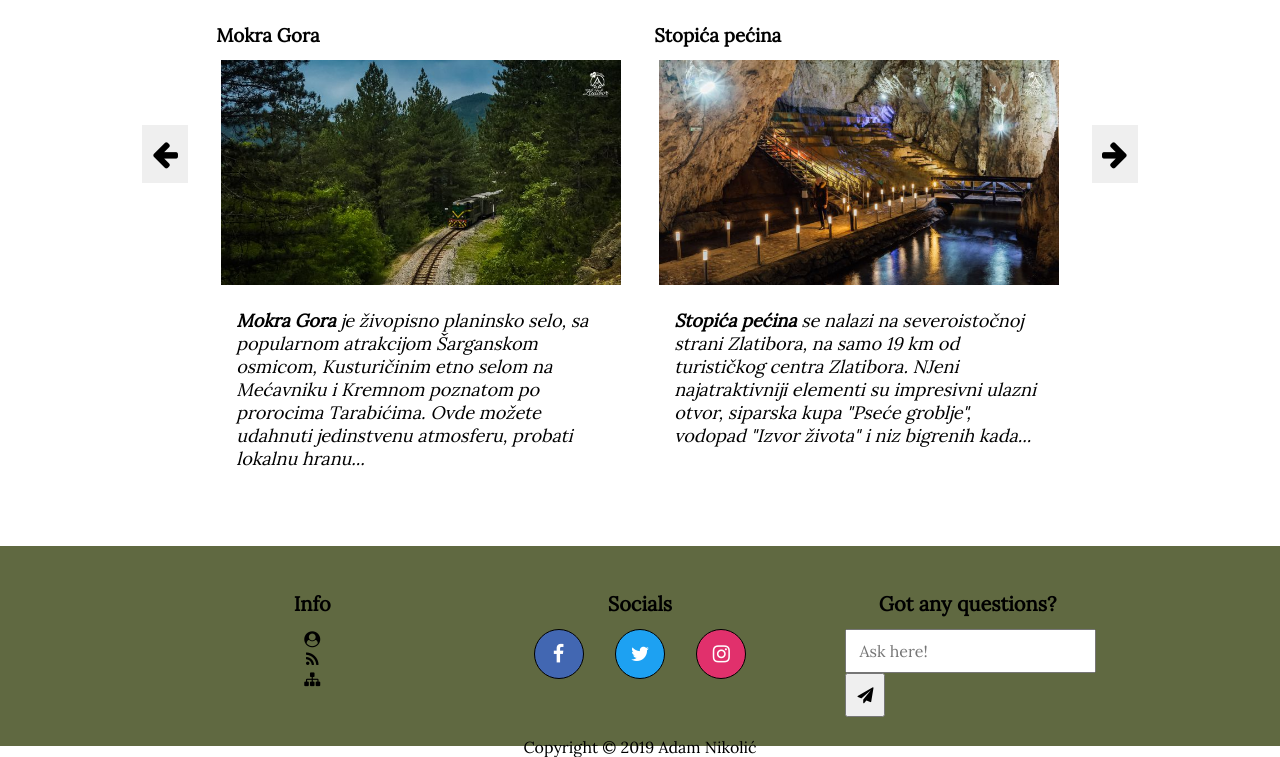
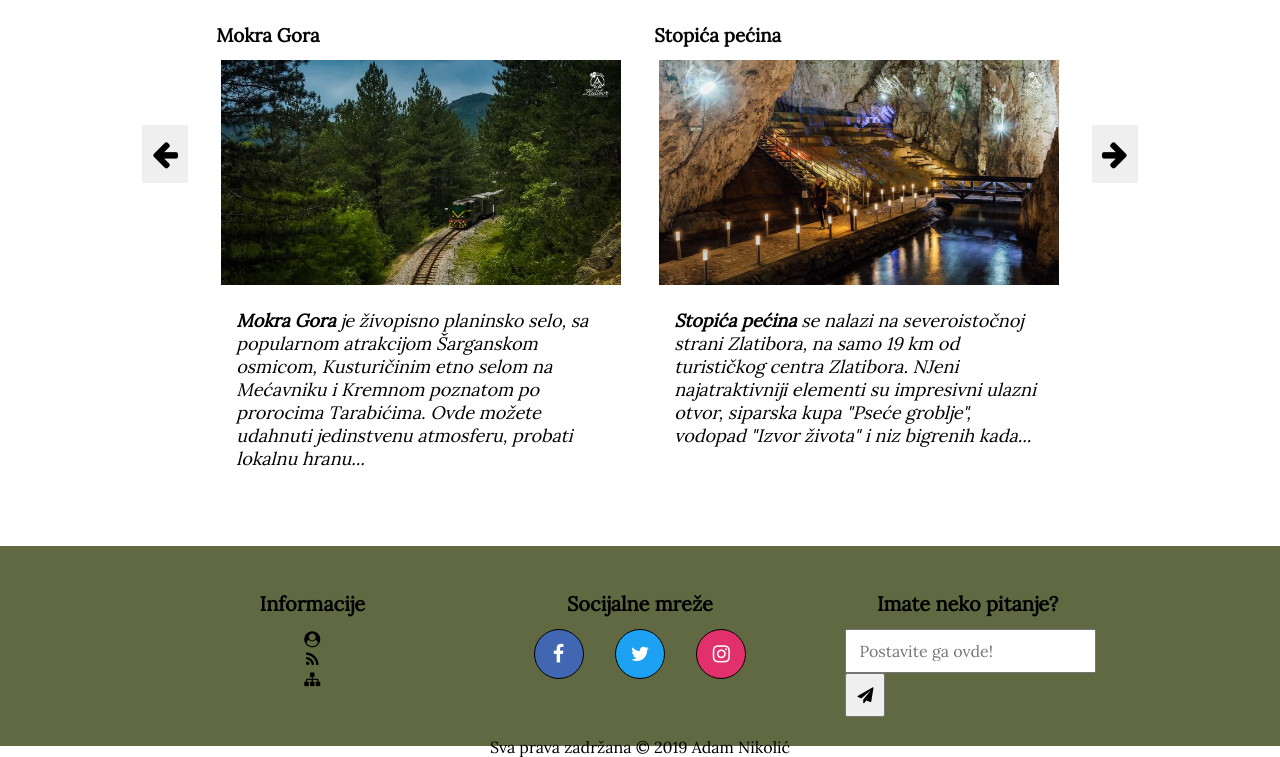
Before and after one commit to adamnik101/zlatibor, a plain HTML site: page sta_obici.html in a window 1280 px wide. Shown: the part 906-1663 px from the top of the page. Drawn offline with Linux system fonts and the light colour scheme.

Commit message:
Update sta_obici.html

```diff
--- a/sta_obici.html
+++ b/sta_obici.html
@@ -56,7 +56,7 @@
 		<footer id="futer">
 			<div id="futerSection">
 				<div class="futerInfo">
-					<h4>Info</h4>
+					<h4>Informacije</h4>
 					<ul>
 						<li><a href="autor.html" target="_blank" class="info"><i class="fa fa-user-circle"></i></a></li>
 						<li><a href="rss.xml" target="_blank" class="info"><i class="fa fa-rss"></i></a></li>
@@ -64,7 +64,7 @@
 					</ul>
 				</div>
 				<div class="futerInfo">
-					<h4>Socials</h4>
+					<h4>Socijalne mreže</h4>
 					<ul id="icons">
 						<li>
 							<a href="http://www.facebook.com" target="_blank"><i class="fa fa-facebook-f"></i></a>
@@ -78,16 +78,16 @@
 					</ul>
 				</div>
 				<div class="futerInfo">
-					<h4>Got any questions?</h4>
+					<h4>Imate neko pitanje?</h4>
 					<form>
-						<input type="text" placeholder="Ask here!"/>
+						<input type="text" placeholder="Postavite ga ovde!"/>
 						<button type="submit"><i class="fa fa-send"></i></button>
 					</form>
 					<div class="cleaner"></div>
 				</div>
 			</div>
 			<div id="copyright">
-				<p>Copyright &copy; 2019 Adam Nikolić</p>
+				<p>Sva prava zadržana &copy; 2019 Adam Nikolić</p>
 			</div>
 		</footer>
 	</body>
```
